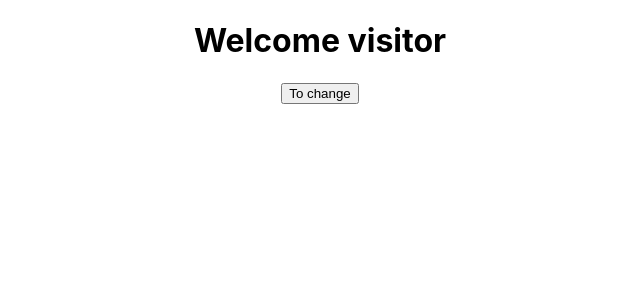
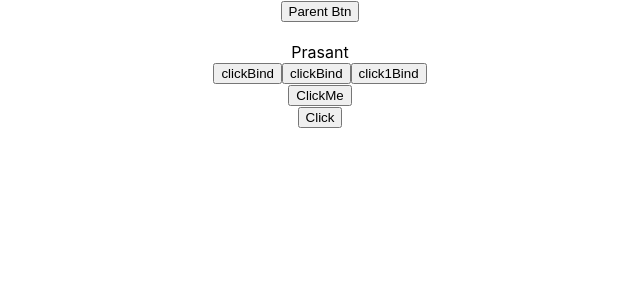
Before and after one commit to Prasanta1989/React-Learning, a React (Create React App) app: page / in a window 1280 px wide. Shown: the top 300 px of the page, without its empty margins (320-960 px from the left). Built offline with nearby package versions, Linux system fonts and the light colour scheme; the HTML template or start-up script is replaced by a standard one.

Commit message:
props methods and event binding

```diff
--- a/src/App.js
+++ b/src/App.js
@@ -4,10 +4,20 @@ import Greet from "./component/Greet"
 import Welcome from "./component/Welcome"
 import Hello from "./component/JxsUsing"
 import Message from "./component/Message"
+import Counter from "./component/Counter"
+import Functionclick from "./component/Functionclick"
+import ClassClick from "./component/ClassClick"
+import EventBind from './component/eventBind'
+import ParentComponent from "./component/ParentComponent"
 
 function App() {
   return (
     <div className="App">
+      <ParentComponent /><br/>
+      <EventBind></EventBind>
+      <ClassClick></ClassClick>
+      <Functionclick></Functionclick>
+      {/* <Counter></Counter> */}
       {/* <Greet name="Prasanta">
         <p>My child tag</p>
       </Greet>
@@ -20,7 +30,7 @@ function App() {
       <Welcome name="Props using class 2"/>
 
       <Hello /> */}
-      <Message />
+      {/* <Message /> */}
     </div>
   );
 }
--- /dev/null
+++ b/src/component/ChildComponent.js
@@ -0,0 +1,14 @@
+import React from 'react'
+
+function ChildComponent(props) {
+    return (
+        <div>
+            {/* Without passing Parameter */}
+            {/* <button onClick={props.greetHandler}>Parent Btn</button> */}
+            {/* With passing Parameter */}
+            <button onClick={() => props.greetHandler("child")}>Parent Btn</button>
+        </div>
+    )
+}
+
+export default ChildComponent
--- /dev/null
+++ b/src/component/ClassClick.js
@@ -0,0 +1,16 @@
+import React, { Component } from 'react'
+
+class ClassClick extends Component {
+    clickHandle(){
+        console.log("class clicked");
+    }
+    render() {
+        return (
+            <div>
+                <button onClick={this.clickHandle}>ClickMe</button>
+            </div>
+        )
+    }
+}
+
+export default ClassClick
--- /dev/null
+++ b/src/component/Counter.js
@@ -0,0 +1,32 @@
+import React, { Component } from 'react'
+
+class Counter extends Component {
+    constructor(props) {
+        super(props)
+
+        this.state = {
+             count:0
+        }
+    }
+
+    increment(){
+        this.setState({
+            count: this.state.count+1
+        },
+        () => {
+            console.log(this.state.count)
+        }
+        )
+    }
+
+    render() {
+        return (
+            <div>
+                <div>count - {this.state.count}</div>
+                <button onClick={() => this.increment()}>count</button>
+            </div>
+        )
+    }
+}
+
+export default Counter
--- /dev/null
+++ b/src/component/Functionclick.js
@@ -0,0 +1,15 @@
+// Event Handling in function componet
+import React from 'react'
+
+function Functionclick() {
+    function clickHandler(){
+        console.log("clicked")
+    }
+    return (
+        <div>
+            <button onClick={clickHandler}>Click</button>
+        </div>
+    )
+}
+
+export default Functionclick
--- a/src/component/Greet.js
+++ b/src/component/Greet.js
@@ -1,3 +1,4 @@
+// Functional component
 import React from "react"
 
 // function Greet(){
--- /dev/null
+++ b/src/component/ParentComponent.js
@@ -0,0 +1,30 @@
+import React, { Component } from 'react'
+import ChildComponent from "./ChildComponent"
+
+
+class ParentComponent extends Component {
+    constructor(props) {
+        super(props)
+
+        this.state = {
+             parentName: "Parent"
+        }
+        this.greetParent=this.greetParent.bind(this)
+    }
+
+    // greetParent(){
+    //     alert(`Hello ${this.state.parentName}`)   /*Without passing Parameter*/
+    // }
+
+    greetParent(childName){
+        alert(`Hello ${this.state.parentName} from ${childName}`)   /*With passing Parameter*/
+    }
+
+    render() {
+        return (
+            <ChildComponent greetHandler = {this.greetParent}/>
+        )
+    }
+}
+
+export default ParentComponent
--- a/src/component/Welcome.js
+++ b/src/component/Welcome.js
@@ -1,3 +1,4 @@
+// Class component
 import React, {Component} from "react"
 
 class Welcome extends Component{
--- /dev/null
+++ b/src/component/eventBind.js
@@ -0,0 +1,42 @@
+import React, { Component } from 'react'
+
+class EventBind extends Component {
+    constructor(props) {
+        super(props)
+
+        this.state = {
+             text:"Prasant"
+        }
+
+        // this.bindHandle = this.bindHandle.bind(this)                   //Old Approach
+    }
+
+    // bindHandle(){
+    //     this.setState({
+    //         text: "Kuku"
+    //     })
+    // }
+
+    bindHandle = () =>{
+        this.setState({
+            text: "Kuku"
+      })
+    }
+
+    render() {
+        return (
+            <div>
+                <div>{this.state.text}</div>
+                {/* First Approach */}
+                <button onClick={this.bindHandle.bind(this)}>clickBind</button>
+                 {/* Second Approach */}
+                <button onClick={() => this.bindHandle()}>clickBind</button>
+
+                {/* Best Approach */}
+                <button onClick={this.bindHandle}>click1Bind</button>
+            </div>
+        )
+    }
+}
+
+export default EventBind
```
